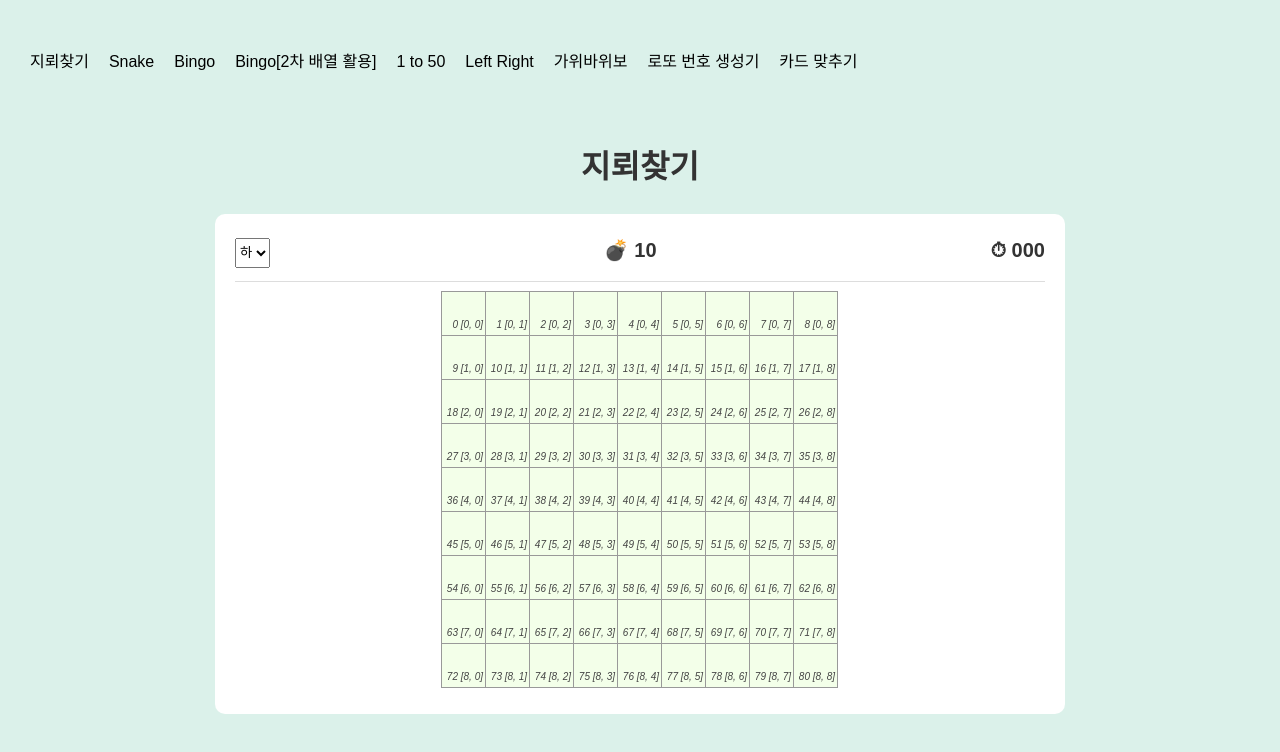
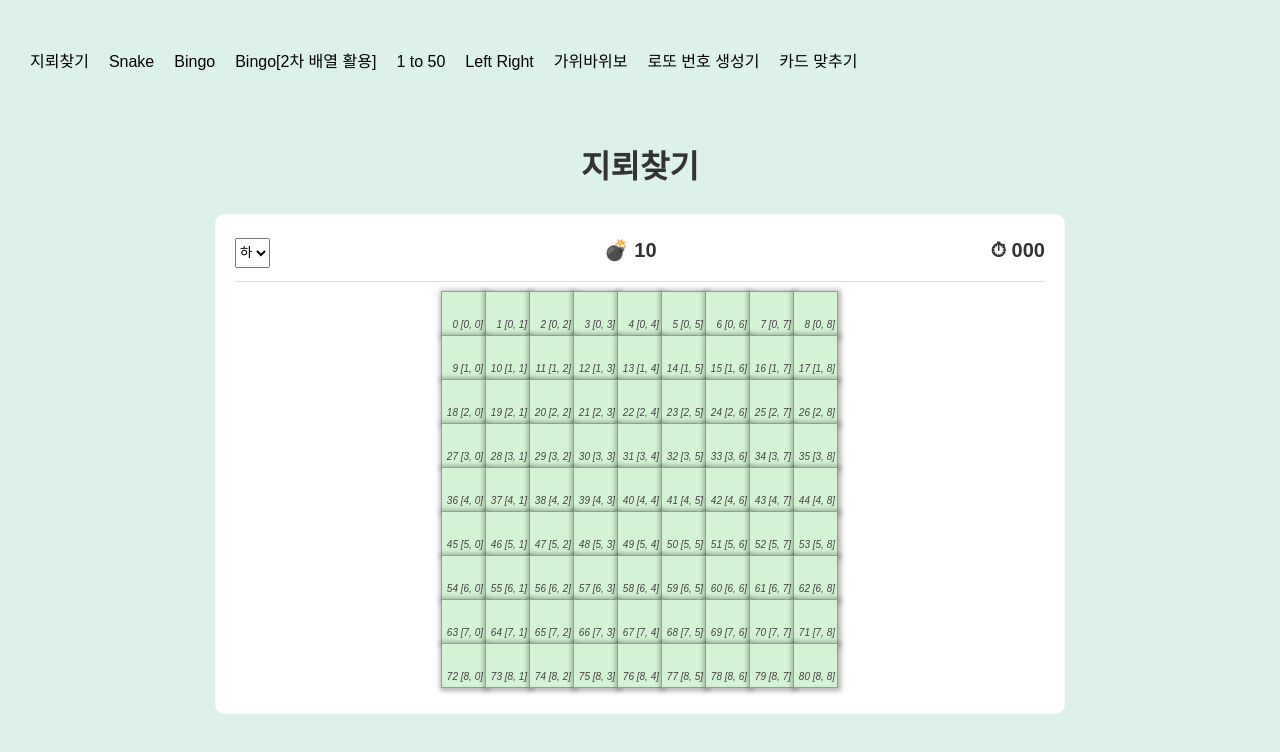
Before and after one commit to juhee1205/vue-games, a Vue app: page / in a window 1280 px wide. Shown: the top 752 px of the page. Built offline with nearby package versions, Linux system fonts and the light colour scheme; a web font is replaced by a local one.

Commit message:
💄 [minesweeper] cell style 수정

```diff
--- a/src/assets/scss/minesweeper.scss
+++ b/src/assets/scss/minesweeper.scss
@@ -12,12 +12,14 @@
       display: flex;
       align-items: center;
       justify-content: center;
-      background: #f3ffe9;
+      background: #d4f2d4;
       border: 1px solid #999;
       margin-top: -1px;
       margin-left: -1px;
       font-size: 12px;
       color: #999;
+      box-shadow: 1px 1px 5px 2px rgb(0 0 0 / 30%);
+      z-index: 2;
       &.level-0 {
         width: 45px;
         height: 45px;
@@ -38,7 +40,7 @@
         font-size: 10px;
       }
       .count {
-        font-size: 30px;
+        font-size: 25px;
         font-weight: bold;
         &.count-1 { color: #0f46a7}
         &.count-2 { color: #03c243}
@@ -51,7 +53,9 @@
         color: #e23333;
       }
       &.open {
-        background: #efe1c8;
+        background: #efdbb7;
+        box-shadow: none;
+        z-index: 1;
       }
     }
 
```
